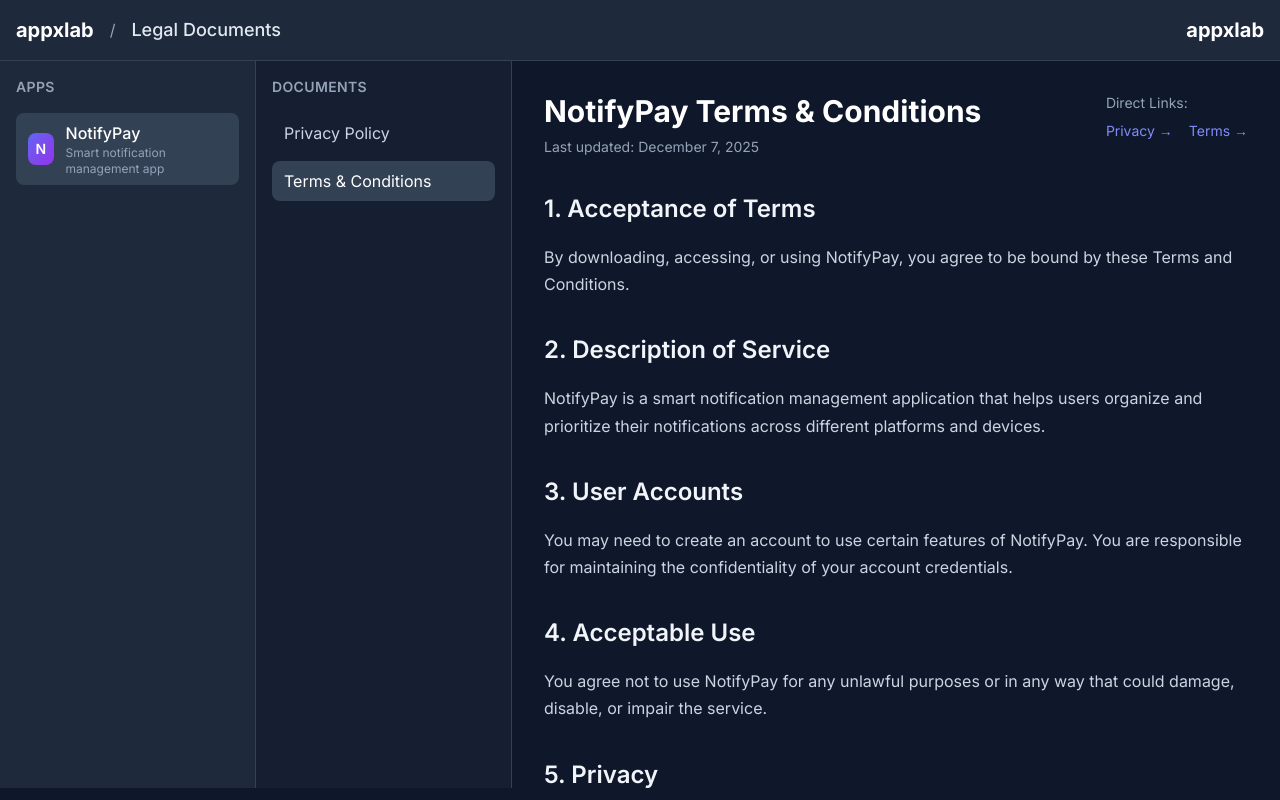
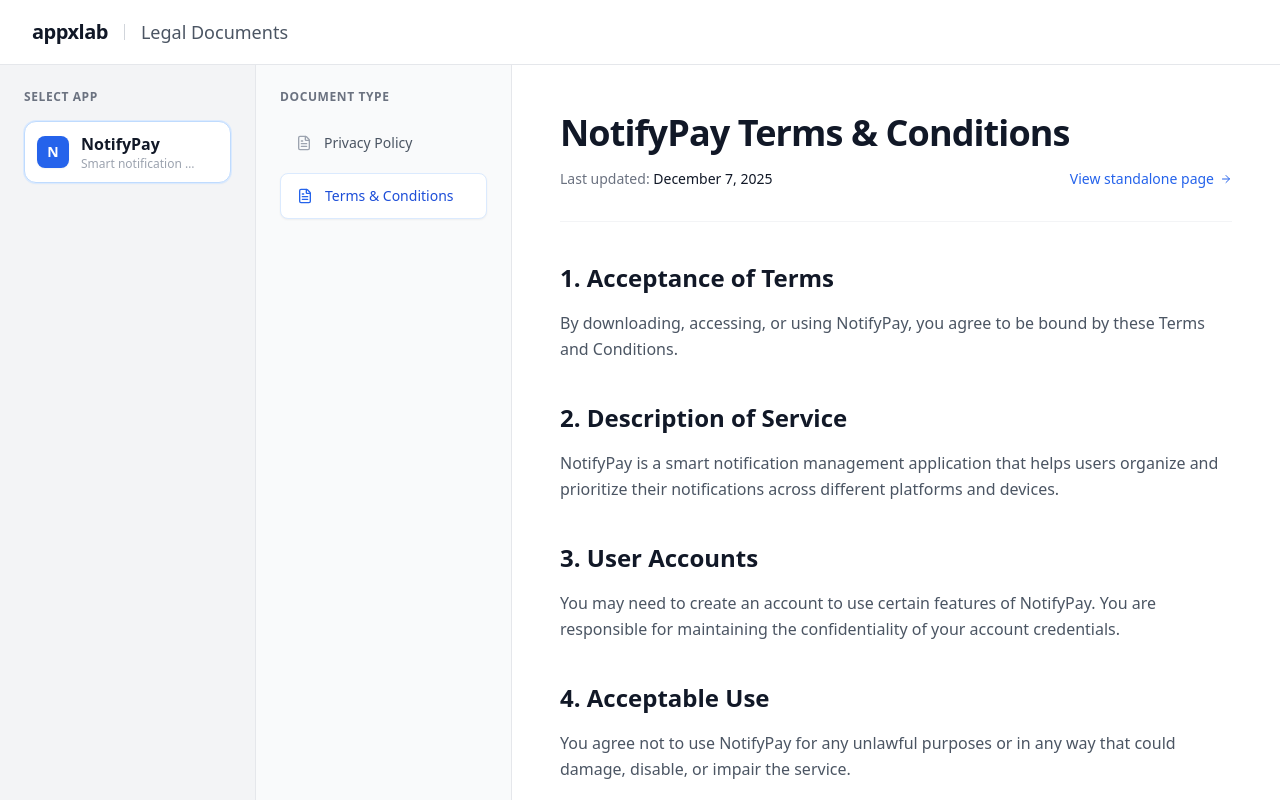
Before and after one commit to AppXLabs/front_page, a Next.js app: page /legal in a window 1280 px wide. Shown: the top 800 px of the page. Built offline with nearby package versions, Linux system fonts and the light colour scheme.

Commit message:
fix legal

```diff
--- a/src/app/legal/page.tsx
+++ b/src/app/legal/page.tsx
@@ -4,6 +4,8 @@
 import { useSearchParams } from "next/navigation";
 import { getAllApps, getDocument, isValidApp, isValidDocType } from "@/data/utils";
 import { documentTypes } from "@/data/index";
+import Link from "next/link";
+import { ArrowLeft, FileText, Smartphone } from "lucide-react";
 
 function LegalDocsContent() {
     const searchParams = useSearchParams();
@@ -26,67 +28,69 @@
         }
     }, [searchParams]);
 
-    const currentDocument = getDocument(selectedApp, selectedDocType as 'privacy' | 'terms'); return (
-        <div className="min-h-screen bg-slate-900 text-slate-200">
+    const currentDocument = getDocument(selectedApp, selectedDocType as 'privacy' | 'terms');
+
+    return (
+        <div className="min-h-screen bg-white font-sans text-gray-900 selection:bg-blue-100 selection:text-blue-900">
             {/* Header */}
-            <header className="border-b border-slate-700 bg-slate-800">
-                <div className="flex items-center justify-between p-4">
-                    <div className="flex items-center space-x-4">
-                        <a href="/" className="text-xl font-bold text-white hover:text-slate-300 transition-colors">
-                            appxlab
-                        </a>
-                        <span className="text-slate-400">/</span>
-                        <h1 className="text-lg font-medium text-slate-200">Legal Documents</h1>
+            <header className="border-b border-gray-200 bg-white sticky top-0 z-50">
+                <div className="w-full px-4 sm:px-6 lg:px-8 h-16 flex items-center justify-between">
+                    <div className="flex items-center gap-4">
+                        <Link href="/" className="flex items-center gap-2 hover:opacity-80 transition-opacity">
+                            <span className="font-bold text-xl tracking-tight text-gray-900">appxlab</span>
+                        </Link>
+                        <div className="h-4 w-px bg-gray-300"></div>
+                        <h1 className="text-lg font-medium text-gray-600">Legal Documents</h1>
                     </div>
-                    <a href="/" className="text-xl font-bold text-white hover:text-slate-300 transition-colors">
-                        appxlab
-                    </a>
                 </div>
             </header>
 
-            <div className="flex h-[calc(100vh-73px)]">
+            <div className="w-full flex flex-col md:flex-row min-h-[calc(100vh-64px)]">
                 {/* Apps Sidebar */}
-                <div className="w-64 bg-slate-800 border-r border-slate-700 p-4">
-                    <h2 className="text-sm font-semibold text-slate-400 uppercase tracking-wide mb-4">
-                        Apps
+                <div className="w-full md:w-64 bg-gray-100 border-b md:border-b-0 md:border-r border-gray-200 p-4 md:p-6 overflow-x-auto md:overflow-visible flex md:flex-col gap-2 shrink-0">
+                    <div>
+                        <h2 className="text-xs font-bold text-gray-500 uppercase tracking-wider mb-4 hidden md:block">
+                            Select App
                         </h2>
-                    <div className="space-y-2">
+                        <div className="flex md:flex-col gap-2">
                             {apps.map((app) => (
                                 <button
                                     key={app.id}
                                     onClick={() => setSelectedApp(app.id)}
-                                className={`w-full flex items-center space-x-3 px-3 py-2 rounded-lg text-left transition-colors ${selectedApp === app.id
-                                    ? "bg-slate-700 text-white"
-                                    : "text-slate-300 hover:bg-slate-700 hover:text-white"
-                                    }`}
+                                    className={`flex items-center space-x-3 px-3 py-2.5 rounded-xl text-left transition-all border ${selectedApp === app.id
+                                        ? "bg-white border-blue-200 shadow-sm ring-1 ring-blue-100"
+                                        : "border-transparent text-gray-600 hover:bg-white/50 hover:text-gray-900"
+                                        } min-w-[200px] md:min-w-0`}
                                 >
-                                <div className="w-8 h-8 bg-gradient-to-br from-indigo-500 to-purple-600 rounded-lg flex items-center justify-center text-white font-semibold text-sm">
+                                    <div className={`w-8 h-8 rounded-lg flex items-center justify-center text-white font-bold text-sm shadow-sm ${selectedApp === app.id ? "bg-blue-600" : "bg-gray-400"}`}>
                                         {app.icon}
                                     </div>
                                     <div>
-                                    <div className="font-medium">{app.name}</div>
-                                    <div className="text-xs text-slate-400">{app.description}</div>
+                                        <div className={`font-semibold ${selectedApp === app.id ? "text-gray-900" : "text-gray-600"}`}>{app.name}</div>
+                                        <div className="text-xs text-gray-400 truncate max-w-[120px]">{app.description}</div>
                                     </div>
                                 </button>
                             ))}
                         </div>
                     </div>
+                </div>
 
-                {/* Document Type Selector */}
-                <div className="w-64 bg-slate-800/50 border-r border-slate-700 p-4">
-                    <h2 className="text-sm font-semibold text-slate-400 uppercase tracking-wide mb-4">
-                        Documents
+                {/* Document Type Selector - Desktop Sidebar / Mobile Top */}
+                <div className="w-full md:w-64 bg-gray-50 border-b md:border-b-0 md:border-r border-gray-200 p-4 md:p-6 shrink-0">
+                    <h2 className="text-xs font-bold text-gray-500 uppercase tracking-wider mb-4 hidden md:block">
+                        Document Type
                     </h2>
-                    <div className="space-y-2">
+                    <div className="flex md:flex-col gap-2 overflow-x-auto md:overflow-visible pb-2 md:pb-0">
                         {documentTypes.map((docType) => (
                             <button
                                 key={docType.id}
                                 onClick={() => setSelectedDocType(docType.id)}
-                                className={`w-full px-3 py-2 rounded-lg text-left transition-colors ${selectedDocType === docType.id
-                                    ? "bg-slate-700 text-white"
-                                    : "text-slate-300 hover:bg-slate-700 hover:text-white"
+                                className={`flex items-center gap-3 w-full px-4 py-3 rounded-lg text-left transition-colors text-sm font-medium whitespace-nowrap ${selectedDocType === docType.id
+                                    ? "bg-white text-blue-700 shadow-sm border border-blue-100"
+                                    : "text-gray-600 hover:bg-white hover:text-gray-900"
                                     }`}
                             >
+                                <FileText className={`w-4 h-4 ${selectedDocType === docType.id ? "text-blue-600" : "text-gray-400"}`} />
                                 {docType.name}
                             </button>
                         ))}
@@ -94,67 +98,58 @@
                 </div>
 
                 {/* Content Area */}
-                <div className="flex-1 p-8 overflow-y-auto">
+                <div className="flex-1 p-6 md:p-10 lg:p-12 overflow-y-auto bg-white">
                     {currentDocument ? (
-                        <div className="max-w-4xl">
-                            <div className="flex items-start justify-between mb-8">
-                                <div>
-                                    <h1 className="text-3xl font-bold text-white mb-2">
+                        <div className="max-w-3xl mx-auto animate-in fade-in duration-500">
+                            <div className="mb-10 border-b border-gray-100 pb-8">
+                                <h1 className="text-3xl md:text-4xl font-extrabold text-gray-900 mb-4 tracking-tight">
                                     {currentDocument.title}
                                 </h1>
-                                    <p className="text-slate-400 text-sm">
-                                        Last updated: {currentDocument.lastUpdated}
-                                    </p>
+                                <div className="flex flex-col sm:flex-row sm:items-center justify-between gap-4 text-sm">
+                                    <div className="flex items-center gap-4 text-gray-500">
+                                        <p>Last updated: <span className="font-medium text-gray-900">{currentDocument.lastUpdated}</span></p>
                                     </div>
 
-                                {/* Direct Links */}
-                                <div className="text-sm">
-                                    <p className="text-slate-400 mb-2">Direct Links:</p>
-                                    <div className="space-y-1">
-                                        <div className="flex space-x-4">
+                                    <div className="flex gap-4">
                                         <a
-                                                href={`/${selectedApp}/privacy`}
-                                                className="text-indigo-400 hover:text-indigo-300 transition-colors"
+                                            href={`/${selectedApp}/${selectedDocType === 'terms' ? 'terms' : 'privacy'}`}
+                                            className="inline-flex items-center gap-1.5 text-blue-600 hover:text-blue-700 hover:underline font-medium transition-colors"
                                             target="_blank"
                                             rel="noopener noreferrer"
                                         >
-                                                Privacy →
+                                            View standalone page
+                                            <ArrowLeft className="w-3 h-3 rotate-180" />
                                         </a>
-                                            <a
-                                                href={`/${selectedApp}/terms`}
-                                                className="text-indigo-400 hover:text-indigo-300 transition-colors"
-                                                target="_blank"
-                                                rel="noopener noreferrer"
-                                            >
-                                                Terms →
-                                            </a>
-                                        </div>
                                     </div>
                                 </div>
                             </div>
 
                             <div
-                                className="space-y-6 text-slate-300 leading-relaxed"
+                                className="prose prose-lg prose-blue max-w-none text-gray-600 leading-relaxed"
                                 dangerouslySetInnerHTML={{
                                     __html: currentDocument.content.replace(
                                         /<h2>/g,
-                                        '<h2 style="color: #f1f5f9; font-size: 1.5rem; font-weight: 600; margin-top: 2rem; margin-bottom: 1rem;">'
+                                        '<h2 class="text-2xl font-bold text-gray-900 mt-10 mb-4">'
                                     ).replace(
                                         /<p>/g,
-                                        '<p style="margin-bottom: 1rem; line-height: 1.7;">'
+                                        '<p class="mb-4 leading-relaxed">'
                                     )
                                 }}
                             />
 
-                            <div className="mt-12 pt-8 border-t border-slate-700">
-                                <p className="text-slate-400 text-sm">
-                                    Contact: <a href={`mailto:${currentDocument.contactEmail}`} className="text-indigo-400 hover:text-indigo-300 transition-colors">{currentDocument.contactEmail}</a>
+                            <div className="mt-16 pt-8 border-t border-gray-100">
+                                <p className="text-gray-500 text-sm">
+                                    Questions about this document? Contact us at <a href={`mailto:${currentDocument.contactEmail}`} className="text-blue-600 hover:underline">{currentDocument.contactEmail}</a>
                                 </p>
                             </div>
                         </div>
                     ) : (
-                        <div className="text-center text-slate-400">
-                            <p>Select an app and document type to view content.</p>
+                        <div className="flex flex-col items-center justify-center h-full text-center text-gray-400 min-h-[400px]">
+                            <div className="w-16 h-16 bg-gray-50 rounded-full flex items-center justify-center mb-4">
+                                <FileText className="w-8 h-8 text-gray-300" />
+                            </div>
+                            <p className="text-lg font-medium text-gray-500">Select an app and document type</p>
+                            <p className="text-sm">Choose from the menu to view legal content</p>
                         </div>
                     )}
                 </div>
@@ -166,10 +161,10 @@
 export default function LegalDocsPage() {
     return (
         <Suspense fallback={
-            <div className="min-h-screen bg-slate-900 text-slate-200 flex items-center justify-center">
+            <div className="min-h-screen bg-white text-gray-900 flex items-center justify-center">
                 <div className="text-center">
-                    <div className="animate-spin rounded-full h-12 w-12 border-b-2 border-indigo-500 mx-auto mb-4"></div>
-                    <p className="text-slate-400">Loading legal documents...</p>
+                    <div className="animate-spin rounded-full h-10 w-10 border-b-2 border-blue-600 mx-auto mb-4"></div>
+                    <p className="text-gray-500 font-medium">Loading documents...</p>
                 </div>
             </div>
         }>
```
Lines whose indentation alone changed are shown as unchanged.
